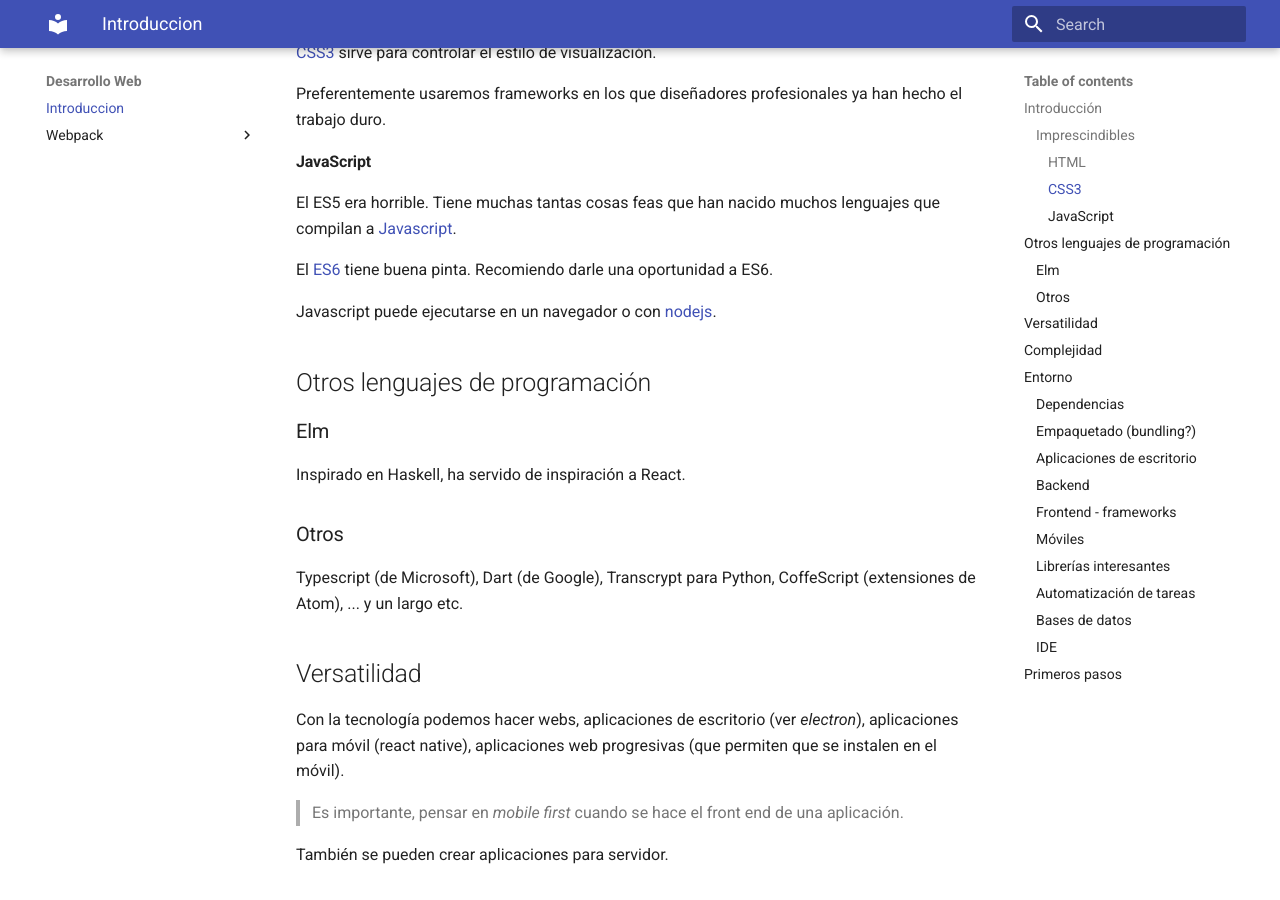
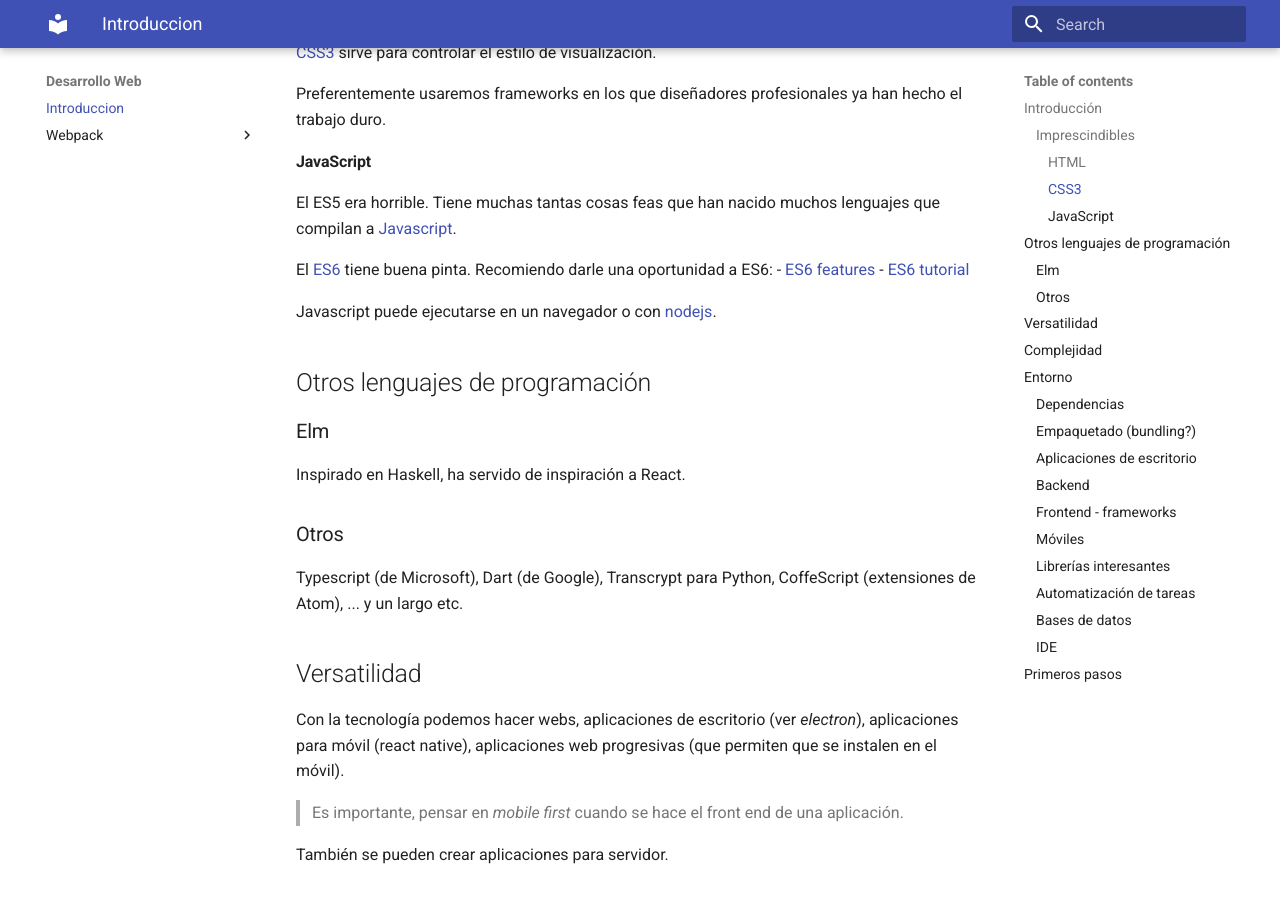
Before and after one commit to mantielero/web, an MkDocs documentation site: the page built from docs/introduccion.md, in a window 1280 px wide and 900 px high, scrolled down 528 px. Built offline with MkDocs 1.6.1 and Material for MkDocs 9.7.7, drawn with Linux system fonts in a browser that asks for light colours.

Commit message:
Mod intro

```diff
--- a/docs/introduccion.md
+++ b/docs/introduccion.md
@@ -16,7 +16,9 @@ Preferentemente usaremos frameworks en los que diseñadores profesionales ya han
 #### JavaScript
 El ES5 era horrible. Tiene muchas tantas cosas feas que han nacido muchos lenguajes que compilan a [Javascript](https://developer.mozilla.org/en-US/docs/Web/JavaScript).
 
-El [ES6](https://codeburst.io/es6-tutorial-for-beginners-5f3c4e7960be) tiene buena pinta. Recomiendo darle una oportunidad a ES6.
+El [ES6](https://codeburst.io/es6-tutorial-for-beginners-5f3c4e7960be) tiene buena pinta. Recomiendo darle una oportunidad a ES6:
+- [ES6 features](http://es6-features.org/)
+- [ES6 tutorial](https://www.tutorialspoint.com/es6/)
 
 Javascript puede ejecutarse en un navegador o con [nodejs](https://nodejs.org/es/).
 
```
